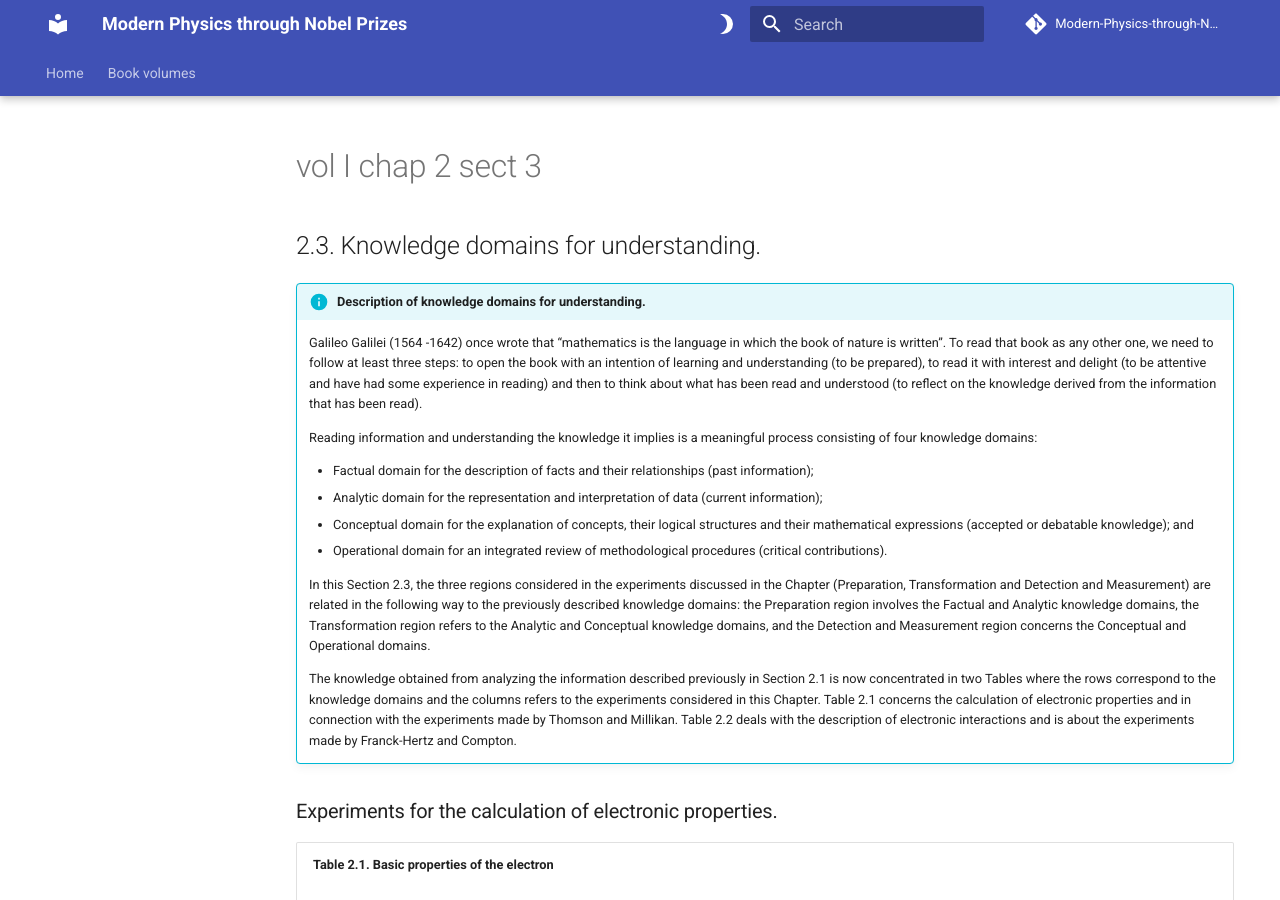
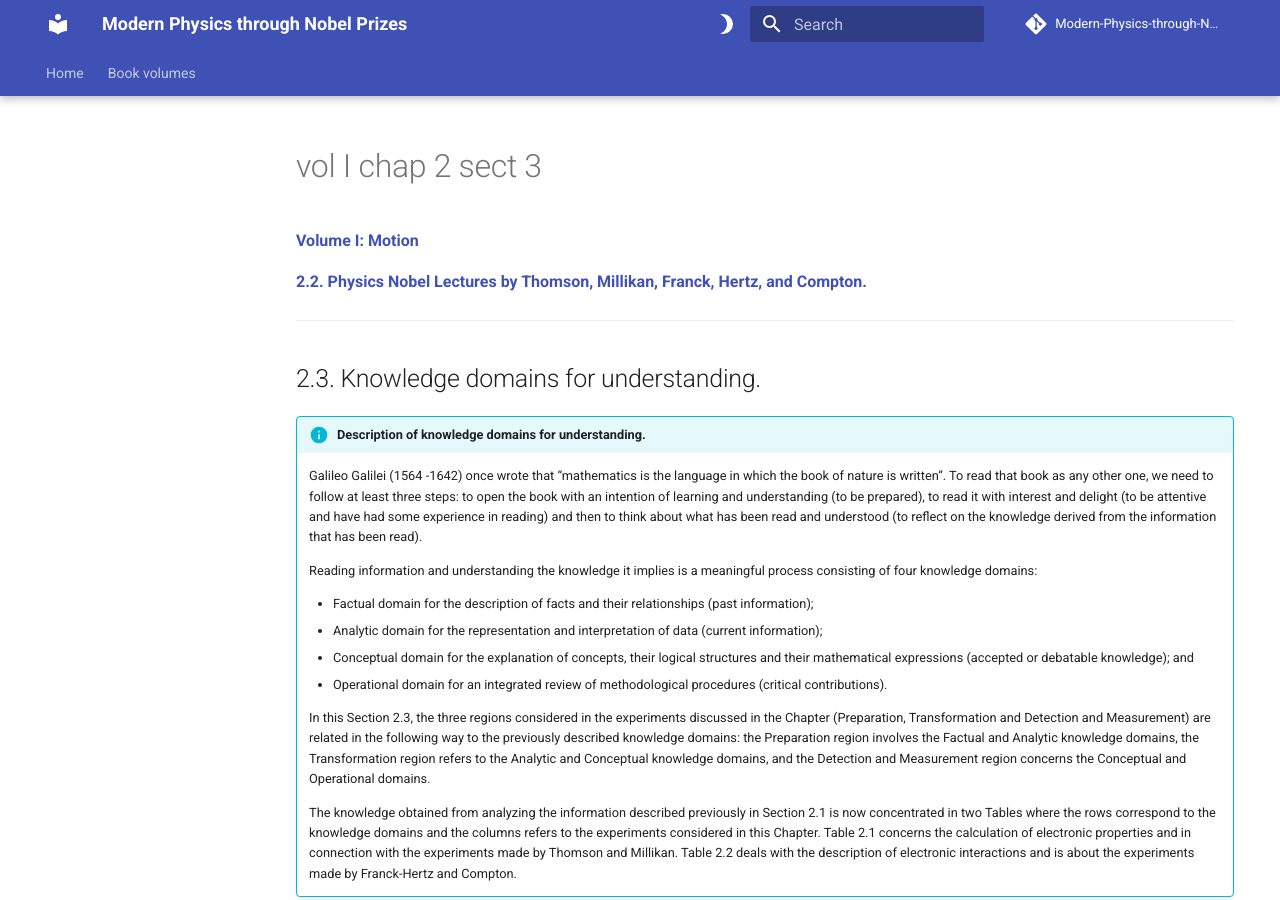
Before and after one commit to modphysnobel/modphysnobel.github.io, an MkDocs documentation site: the page built from docs/vol-I/vol-I-chap-2-sect-3.md, in a window 1280 px wide and 900 px high. Built offline with MkDocs 1.6.1 and Material for MkDocs 9.7.7, drawn with Linux system fonts in a browser that asks for light colours; some web fonts are replaced; comment, search, counter and statistics services are not loaded.

Commit message:
Update vol-I-chap-2-sect-3.md

```diff
--- a/docs/vol-I/vol-I-chap-2-sect-3.md
+++ b/docs/vol-I/vol-I-chap-2-sect-3.md
@@ -1,3 +1,9 @@
+[**Volume I: Motion**](./volume-I.md)
+
+[**2.2. Physics Nobel Lectures by Thomson, Millikan, Franck, Hertz, and Compton.**](./vol-I-chap-2-sect-2.md)
+
+***
+
 ## 2.3. Knowledge domains for understanding.
 
 !!! info "Description of knowledge domains for understanding."
```
